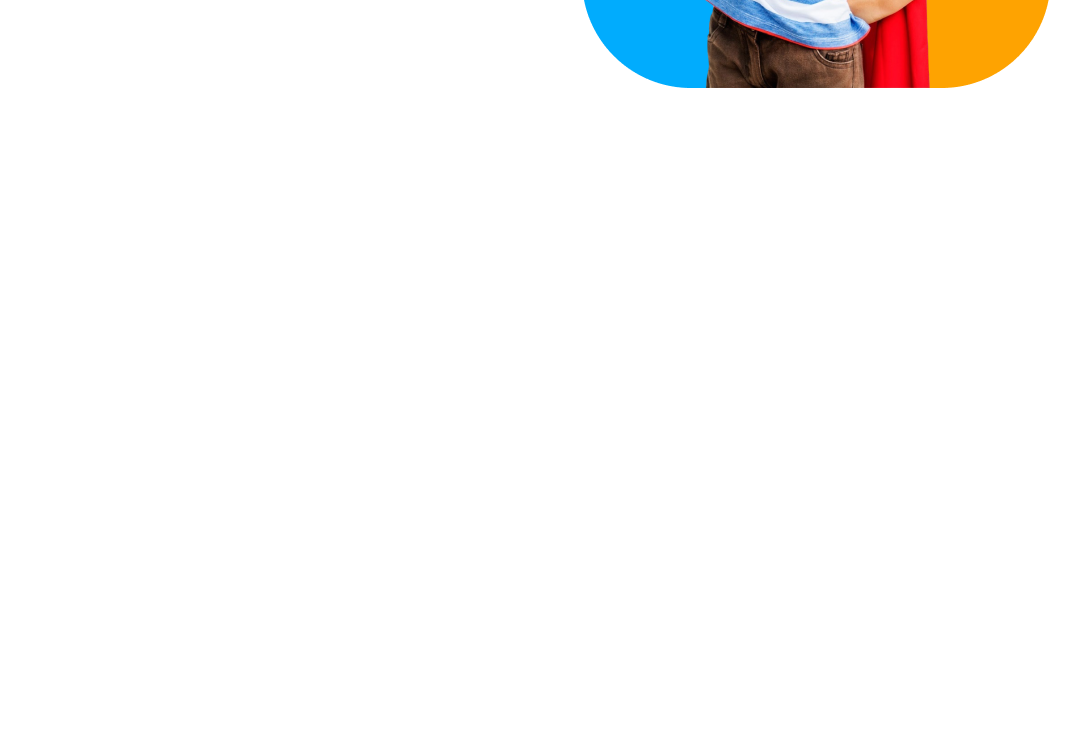
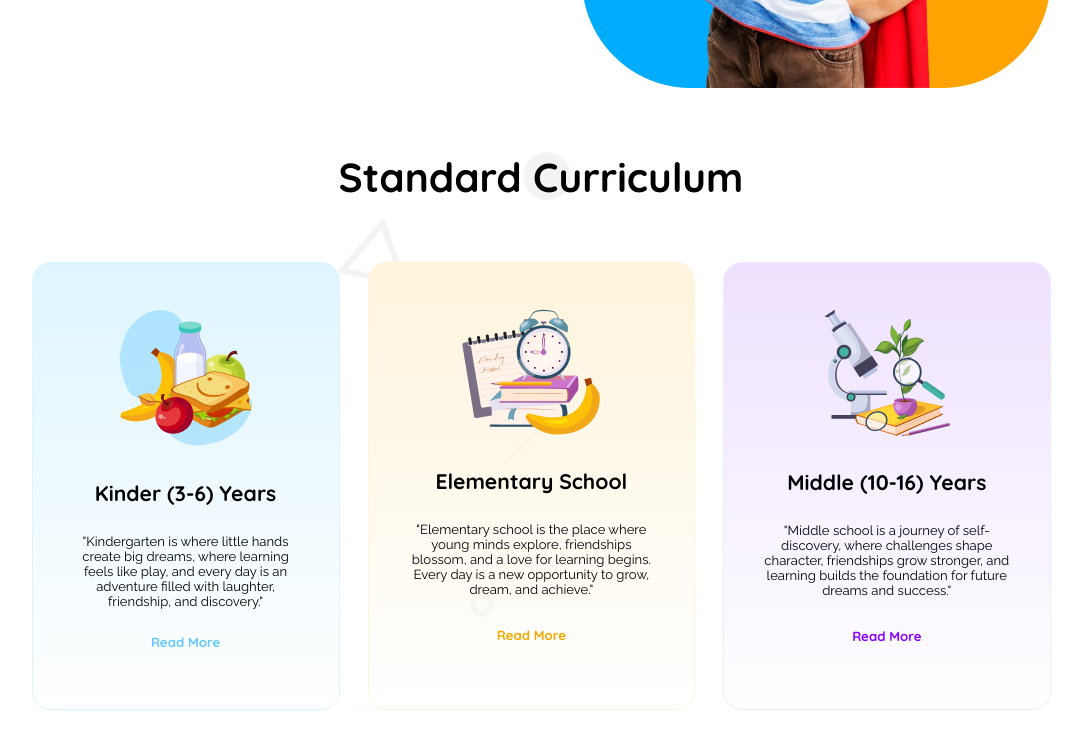
Before and after one commit to riad277/assingment2, a plain HTML site: page index.html in a window 1280 px wide. Shown: the part 578-1326 px from the top of the page, without its empty margins (99-1181 px from the left). Before the commit the page ends 800 px from the top, so only its background shows below. Drawn offline with Linux system fonts and the light colour scheme.

Commit message:
second part

```diff
--- a/index.html
+++ b/index.html
@@ -42,6 +42,35 @@
 
     </header>
 
+    <main>
+        <section class="curriculum">
+            <h1 class="curriculum-title">Standard Curriculum</h1>
+            <div class="card-container display">
+                <div class="card1">
+                    <img src="assets/kinder.png" alt="">
+                    <h4 class="card-title">Kinder (3-6) Years</h4>
+                    <p class="curriculum-des raleway-way">"Kindergarten is where little hands create big dreams, where learning feels like play, and every day is an adventure filled with laughter, friendship, and discovery."</p>
+                    <p class="read-1">Read More</p>
+                </div>
+                <div class="card2">
+                    <img src="assets/elementary.png" alt="">
+                    <h4 class="card-title">Elementary School</h4>
+                    <p class="curriculum-des raleway-way">"Elementary school is the place where young minds explore, friendships blossom, and a love for learning begins. Every day is a new opportunity to grow, dream, and achieve."</p>
+                    <p class="read-2">Read More</p>
+                </div>
+                <div class="card3">
+                    <img src="assets/middle.png" alt="">
+                    <h4 class="card-title">Middle (10-16) Years</h4>
+                    <p class="curriculum-des raleway-way">"Middle school is a journey of self-discovery, where challenges shape character, friendships grow stronger, and learning builds the foundation for future dreams and success."</p>
+                    <p class="read-3">Read More</p>
+                </div>
+            </div>
+
+
+        </section>
+
+    </main>
+
 
 
 
--- a/style.css
+++ b/style.css
@@ -1,14 +1,19 @@
 @import url('https://fonts.googleapis.com/css2?family=Quicksand:wght@300..700&display=swap');
 
-
+@import url('https://fonts.googleapis.com/css2?family=Quicksand:wght@300..700&family=Raleway:ital,wght@0,100..900;1,100..900&display=swap');
 
 .quicksand-sand {
   font-family: "Quicksand", serif;
   font-optical-sizing: auto;
 }
 
+.raleway-way {
+  font-family: "Raleway", serif;
+  font-optical-sizing: auto;
+
+}
 /* someheight-width-style */
-header{
+header , main{
     max-width: 1019px;
     margin: 0 auto;
 }
@@ -89,6 +94,7 @@ header{
 }
 .banner-des{
     color:rgba(17, 17, 17, 1);
+    font-size: 1.1rem;
 }
 .banner-btn{
     width: 168px;
@@ -104,16 +110,70 @@ header{
     width: 100%;
 } */
 
+/* curriculumstyles */
 
+.curriculum{
+    background-image: url("assets/bg.png");
+}
+.curriculum-title{
+    margin-top: 60px;
+    font-weight: bold;
+    font-size: 2.53rem;
+    text-align: center;
+}
 
+.card-container{
+    gap: 28px;
+    margin-top: 60px;
+    margin-bottom: 60px;
+}
+.card1{
+    background-image: linear-gradient(rgba(222, 245, 255, 1),rgba(255, 255, 255, 0));
+   border:0.94px solid rgba(222, 245, 255, 1);
+   border-radius: 19px;
+   padding: 46px 35px;
+   text-align: center;
+}
+.card2{
+    background-image: linear-gradient(rgba(255, 244, 220, 1),rgba(255, 255, 255, 0.4));
+    border: 0.94px solid rgba(255, 244, 220, 1);
+    border-radius: 19px;
+   padding: 46px 35px;
+   text-align: center;
+}
+.card3{
+    background-image: linear-gradient(rgba(238, 225, 255, 1),rgba(255, 255, 255, 0));
+    border: 0.94px solid rgba(242, 232, 255, 1);
+    border-radius: 19px;
+    padding: 46px 35px;
+    text-align: center;
+}
+.card-title{
+    font-weight: bold;
+    font-size: 1.32rem;
+}
+.curriculum-des{
+    font-size: 0.82rem;
+}
+.read-1{
+    color: rgba(100, 200, 255, 1);
+    margin-top: 25px;
+    font-size: .825rem;
+    font-weight: bold;
+}
+.read-2{
+    color: rgba(240, 170, 0, 1);
+    margin-top: 30px;
+    font-size: .825rem;
+    font-weight: bold;
+}
 
-
-
-
-
-
-
-
+.read-3{
+    color: rgba(135, 0, 255, 1);
+    margin-top: 30px;
+    font-size: .825rem;
+    font-weight: bold;
+}
 
 
 
@@ -134,8 +194,28 @@ header{
     .banner-main{
         text-align:center ;
     }
-.banner-img {
+    .banner-img {
     width: 100%;
+    }
+    .banner-main>h1{
+        font-size: 2rem;
+    }
+
+    /* curriculum-section */
+
+.card-container{
+    flex-direction: column;
+
 }
 
+
+
+
+
+
+
+
+
+
+
 }
```
